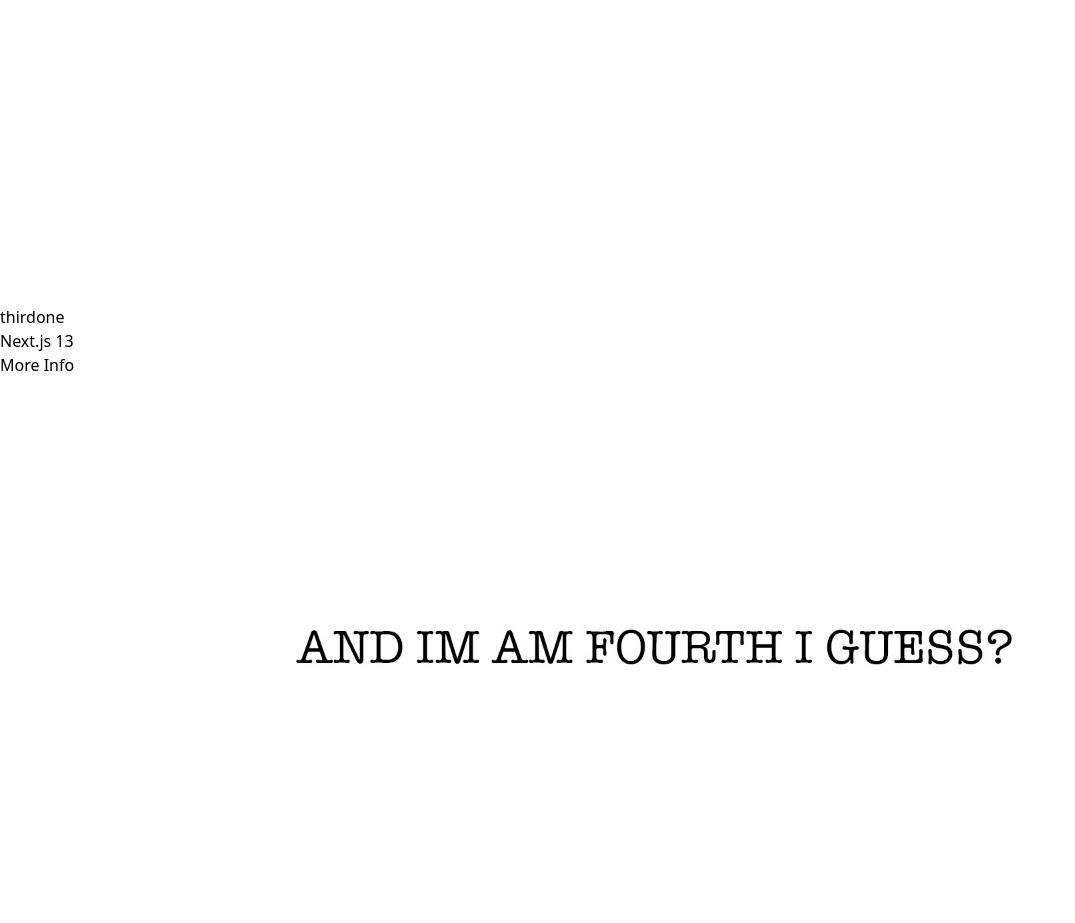
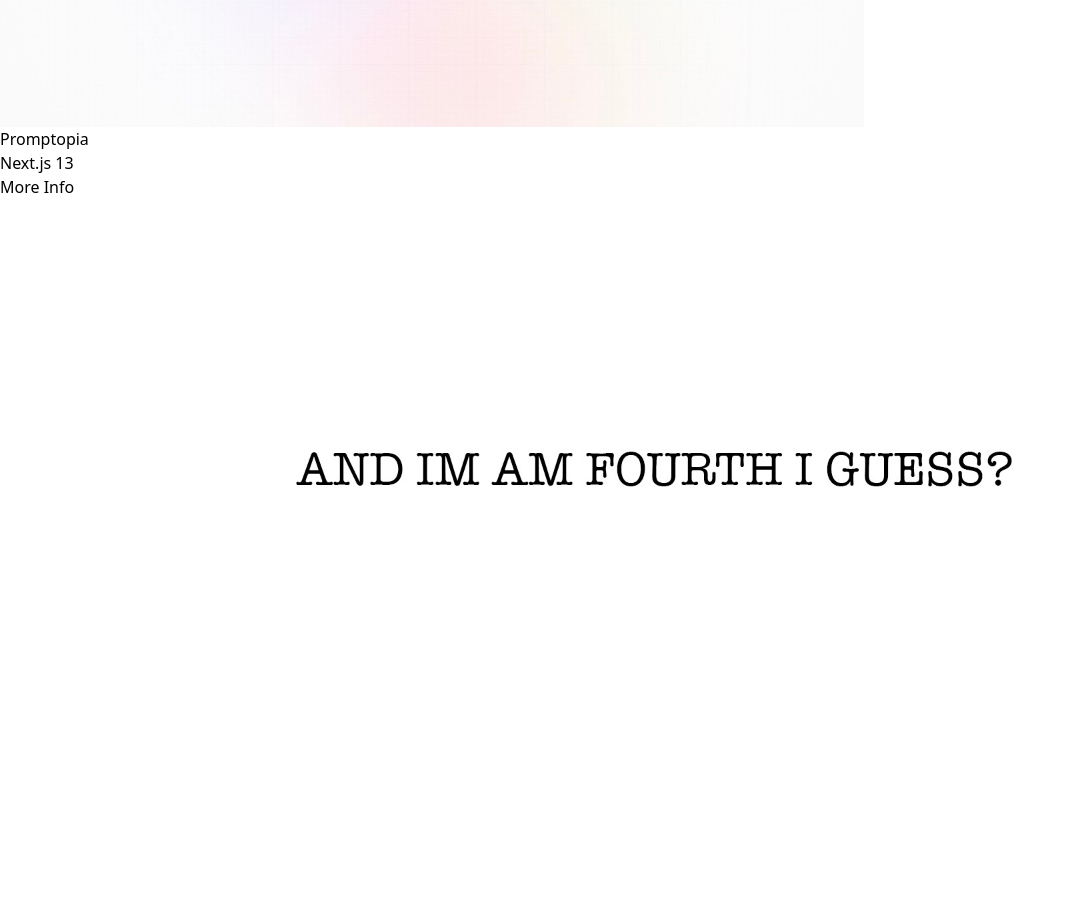
Before and after one commit to dyprodg/portfoliowebsite, a React (Vite) app: page / in a window 1280 px wide. Shown: the part 3080-4003 px from the top of the page, without its empty margins (0-1075 px from the left). Built offline with nearby package versions, Linux system fonts and the light colour scheme; a web font is replaced by a local one.

Commit message:
thirdproject

```diff
--- a/src/components/Projects.jsx
+++ b/src/components/Projects.jsx
@@ -15,7 +15,7 @@ const Projects = () => {
         <div className='grid sm:grid-cols-2 gap-12'>
             <ProjectItem img={FIRST} title='Tattoo Landingpage' link='https://tattoolanding.vercel.app'/>
             <ProjectItem img={SECOND} title='AI Img Generator' link='https://ai-img-psi.vercel.app' />
-            <ProjectItem img={THIRD} title='thirdone' />
+            <ProjectItem img={THIRD} title='Promptopia' link='https://promptopia-five-beta.vercel.app'/>
             <ProjectItem img={FOURTH} title='fourthone' />
         </div>
     </div>
```
Also changed, not shown: src/assets/THIRD.jpeg.
